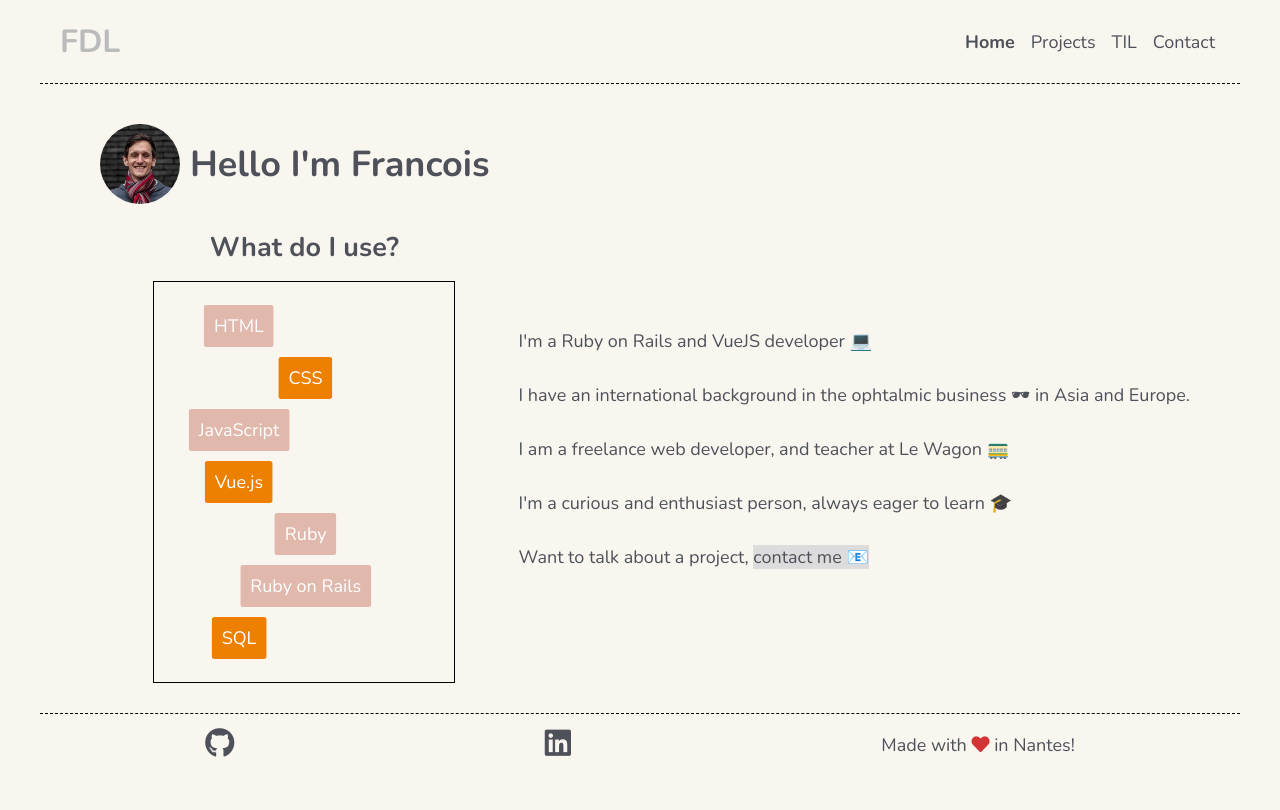
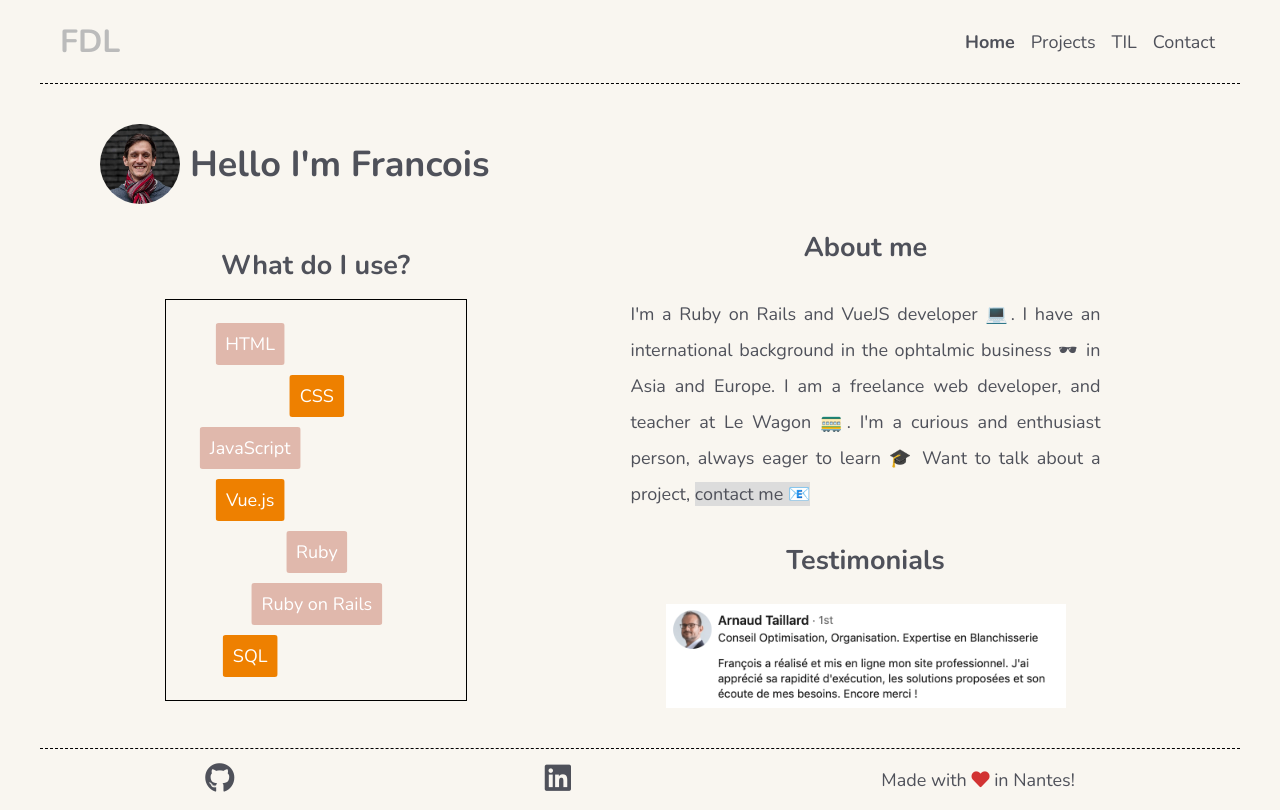
Before and after one commit to francoisedumas/fdlab, a Vue app: page / in a window 1280 px wide. Built offline with nearby package versions, Linux system fonts and the light colour scheme.

Commit message:
Home update

```diff
--- a/src/assets/main.css
+++ b/src/assets/main.css
@@ -35,13 +35,19 @@ a {
   background-color: gainsboro;
   color:  var(--primary);
 }
-p {
-  line-height: 2em;
-}
 .container {
   max-width: 1100px;
   margin: 20px auto;
   padding: 10px;
+}
+
+/* text */
+
+p {
+  line-height: 2em;
+}
+h2 {
+  margin: 15px auto;
 }
 
 /* buttons */
@@ -88,3 +94,12 @@ input {
   border: 0;
   border-radius: 20px;
 }
+
+/* Home */
+.home-box {
+  display: flex;
+  flex-direction: column;
+  align-items: center;
+  max-width: 500px;
+  margin: 0 auto;
+}
--- /dev/null
+++ b/src/components/Overview.vue
@@ -0,0 +1,33 @@
+<template>
+  <div class="home-box">
+    <h2>About me</h2>
+    <p class="intro-text">
+      I'm a Ruby on Rails and VueJS developer 💻. I have an international
+      background in the ophtalmic business 🕶 in Asia and Europe. I am a
+      freelance web developer, and teacher at Le Wagon 🚃. I'm a curious and
+      enthusiast person, always eager to learn 🎓 Want to talk about a project,
+      <router-link :to="{ name: 'Contact' }" class="simple-link">
+        contact me 📧
+      </router-link>
+    </p>
+    <h2>Testimonials</h2>
+    <img
+      src="../assets/testimonial_arnaud_taillard.png"
+      alt="Testimonial"
+      class="img-testimonial"
+    />
+  </div>
+</template>
+
+<style scoped>
+.img-testimonial {
+  height: auto;
+  width: 400px;
+  object-fit: cover;
+  padding: 10px;
+}
+.intro-text {
+  padding: 15px;
+  text-align: justify;
+}
+</style>
--- a/src/components/Technologies.vue
+++ b/src/components/Technologies.vue
@@ -1,5 +1,5 @@
 <template>
-  <div id="skills" class="technologiesBox">
+  <div id="skills" class="home-box">
     <h2>What do I use?</h2>
     <div class="useBox">
       <p class="html">HTML</p>
@@ -14,16 +14,6 @@
 </template>
 
 <style scoped>
-h2 {
-  margin: 15px auto;
-}
-.technologiesBox {
-  display: flex;
-  flex-direction: column;
-  align-items: center;
-  max-width: 600px;
-  margin: 0 auto;
-}
 .useBox {
   display: flex;
   flex-direction: column;
--- a/src/views/Home.vue
+++ b/src/views/Home.vue
@@ -6,21 +6,7 @@
     </div>
     <div class="vertically-centered">
       <Technologies />
-      <div class="overview">
-        <p>I'm a Ruby on Rails and VueJS developer 💻</p>
-        <p>
-          I have an international background in the ophtalmic business 🕶 in Asia
-          and Europe.
-        </p>
-        <p>I am a freelance web developer, and teacher at Le Wagon 🚃</p>
-        <p>I'm a curious and enthusiast person, always eager to learn 🎓</p>
-        <p>
-          Want to talk about a project,
-          <router-link :to="{ name: 'Contact' }" class="simple-link">
-            contact me 📧
-          </router-link>
-        </p>
-      </div>
+      <Overview />
     </div>
     <ButtonToTop />
   </div>
@@ -28,11 +14,12 @@
 
 <script>
 import Technologies from "../components/Technologies.vue";
+import Overview from "../components/Overview.vue";
 import ButtonToTop from "../components/ButtonToTop.vue";
 
 export default {
   name: "Home",
-  components: { Technologies, ButtonToTop },
+  components: { Technologies, ButtonToTop, Overview },
 };
 </script>
 
```
Also changed, not shown: src/assets/testimonial_arnaud_taillard.png (added).
